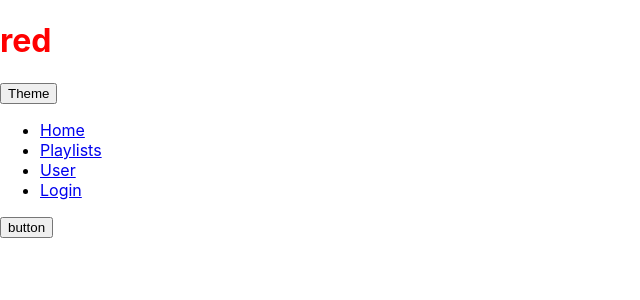
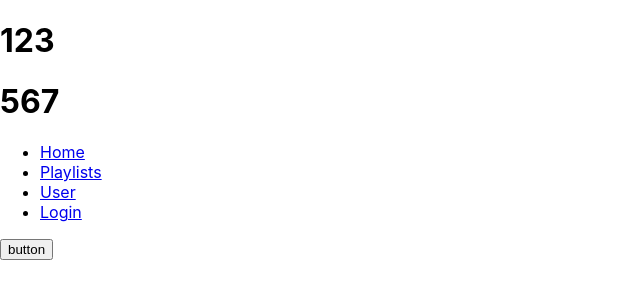
Before and after one commit to luketurnerdev/spotify-react, a React (Create React App) app: page / in a window 1280 px wide. Shown: the top 300 px of the page, without its empty margins (0-640 px from the left). Built offline with nearby package versions, Linux system fonts and the light colour scheme.

Commit message:
basic context implementation

```diff
--- a/src/App.js
+++ b/src/App.js
@@ -1,25 +1,24 @@
 import React from 'react';
 import Routes from "./Components/Routes";
+import UserContext from "./UserContext";
+import Main from "./Main";
 import './App.css';
 import axios from 'axios';
 
-const UserContext = React.createContext({
-  userID: null,
-  accessToken: null,
-})
+function App() {
 
-function App(props) {
+  const theme = "light";
 
-  const [theme, setTheme] = React.useState("red");
-
-  const onClickHandler = () => {
-    setTheme(theme === "red" ? "blue" : "red")
-  }
   return (
     <>
-        <Text theme={theme}/>
-          <button onClick={onClickHandler}>Theme</button>
-
+        <UserContext.Provider value = {{
+          userID: 123,
+          accessToken: 567,
+        }}>
+          <div>
+            <Main/>
+          </div>
+        </UserContext.Provider>
 
          <Routes/>
     </>
--- /dev/null
+++ b/src/AppTheme.js
@@ -0,0 +1,12 @@
+const AppTheme = {
+  light: {
+      textColor: "#000",
+      backgroundColor: "#fff"
+  },
+  dark: {
+      textColor: "#fff",
+      backgroundColor: "#333"
+  }
+}
+
+export default AppTheme;
--- /dev/null
+++ b/src/Main.js
@@ -0,0 +1,15 @@
+import React, {useContext} from 'react';
+import UserContext from "./UserContext";
+import AppTheme from "./AppTheme";
+const Main = () => {
+  const userInfo = useContext(UserContext);
+
+  return(
+      <div>
+        <h1>{userInfo.userID}</h1>
+        <h1>{userInfo.accessToken}</h1>
+      </div>
+  );
+}
+
+export default Main;
--- a/src/ThemeContext.js
+++ /dev/null
@@ -1,4 +0,0 @@
-import React from "react";
-
-const ThemeContext = React.createContext("light");
-export default ThemeContext;
--- /dev/null
+++ b/src/UserContext.js
@@ -0,0 +1,7 @@
+import React from "react";
+
+const UserContext = React.createContext({
+  userID: null,
+  accessToken: null,
+});
+export default UserContext;
```
Also changed, not shown: src/Header.js (added, +17 -0 lines), src/ThemeToggler.js (added, +14 -0 lines).
